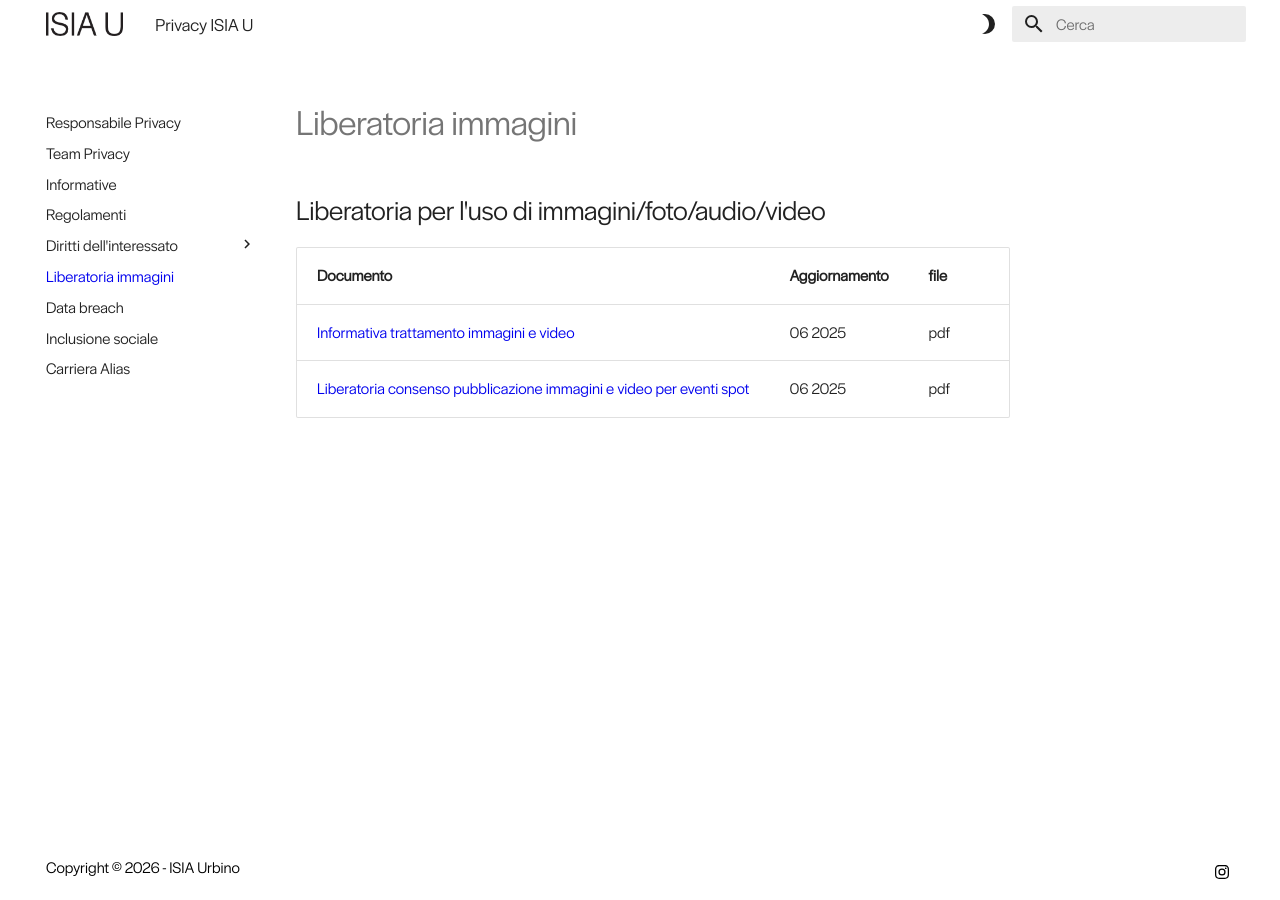
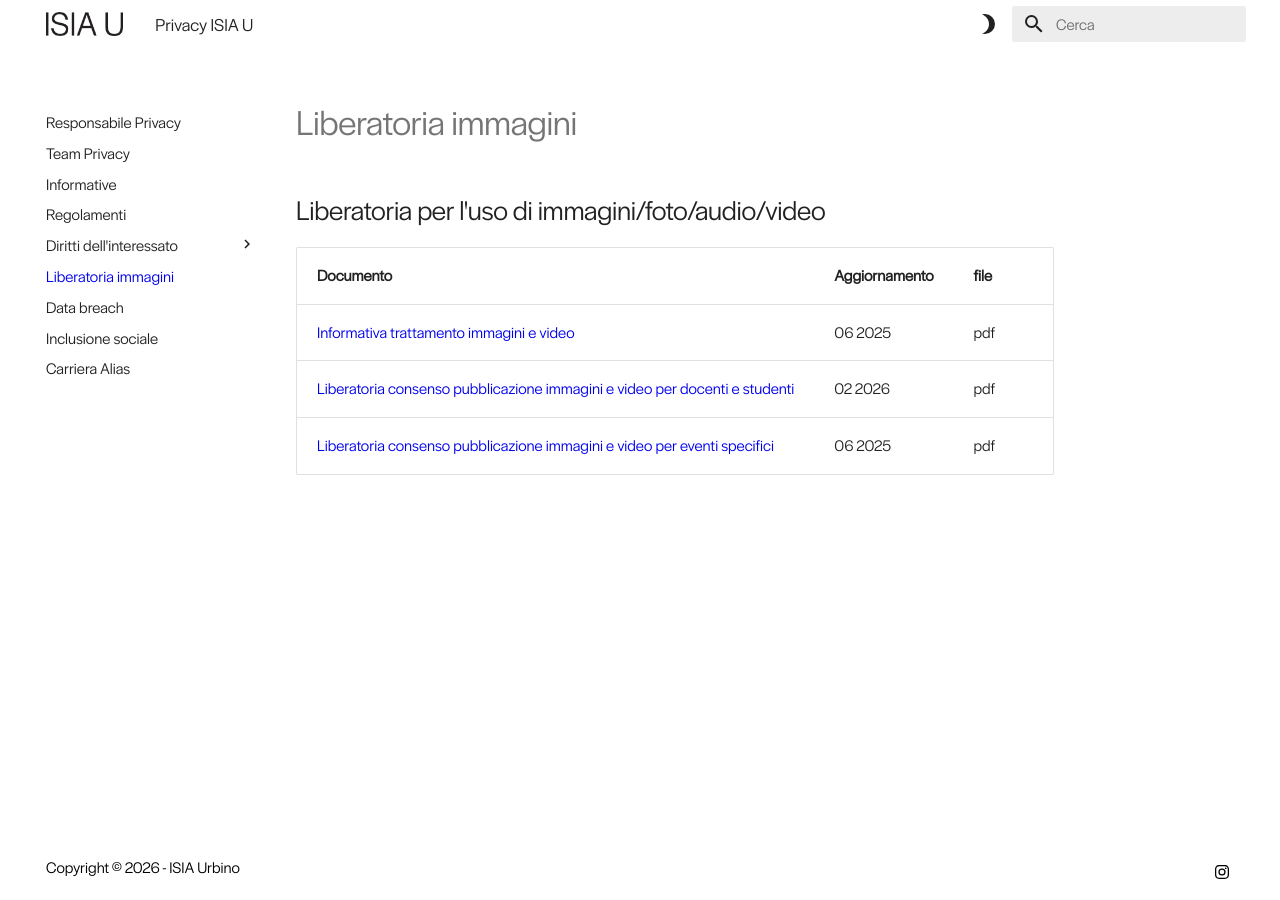
Before and after one commit to ISIA-Urbino/Privacy-ISIAU, an MkDocs documentation site: the page built from docs/08-liberatoria-immagini.md, in a window 1280 px wide. Built offline with MkDocs 1.6.1 and Material for MkDocs 9.7.7, drawn with Linux system fonts in a browser that asks for light colours.

Commit message:
Aggiornamento liberatorie immagini

```diff
--- a/docs/02-informative.md
+++ b/docs/02-informative.md
@@ -14,6 +14,6 @@ hide:
 | [Informativa sulla videosorveglianza](assets/ISIAU-Informativa sulla videosorveglianza.pdf){:target="_blank"} | 03 2024 | pdf |
 | [Informativa sul trattamento dati - Inclusione sociale](assets/ISIA-informativa-inclusione-24-10.pdf){:target="_blank"} | 10 2024 | pdf |
 | [Informativa trattamento immagini e video](assets/ISIA-informativa-trattamento-immagini.pdf){:target="_blank"} | 06 2025 | pdf |
-| [Liberatoria consenso pubblicazione immagini e video per eventi spot](assets/ISIAU-Liberatoria-consenso-pubblicazione-immagini-video-eventi-spot.pdf){:target="_blank"} | 06 2025 | pdf |
+| [Liberatoria consenso pubblicazione immagini e video per eventi spot](assets/ISIAU-Liberatoria_consenso_pubblicazione_immaginivideo_eventi.pdf){:target="_blank"} | 06 2025 | pdf |
 | [Informativa sul trattamento dei dati personali - Operatori economici e fornitori di beni, servizi e opere](assets/ISIAU-Informativa-operatori-economici.pdf){:target="_blank"} | 07 2025 | pdf |
 | [Informativa sul trattamento dei dati personali - Rapporti di lavoro/collaborazione](assets/ISIAU-Informativa-rapporto-lavoro.pdf){:target="_blank"} | 07 2025 | pdf |
--- a/docs/08-liberatoria-immagini.md
+++ b/docs/08-liberatoria-immagini.md
@@ -8,4 +8,5 @@ hide:
 | Documento | Aggiornamento | file |
 | --- | --- | --- |
 | [Informativa trattamento immagini e video](assets/ISIA-informativa-trattamento-immagini.pdf){:target="_blank"} | 06 2025 | pdf |
-| [Liberatoria consenso pubblicazione immagini e video per eventi spot](assets/ISIAU-Liberatoria-consenso-pubblicazione-immagini-video-eventi-spot.pdf){:target="_blank"} | 06 2025 | pdf |
+| [Liberatoria consenso pubblicazione immagini e video per docenti e studenti](assets/ISIAU-Liberatoria_consenso_pubblicazione_immaginivideo_docentistudenti.pdf){:target="_blank"} | 02 2026 | pdf |
+| [Liberatoria consenso pubblicazione immagini e video per eventi specifici](assets/ISIAU-Liberatoria_consenso_pubblicazione_immaginivideo_eventi.pdf){:target="_blank"} | 06 2025 | pdf |
```
Also changed, not shown: 3 other files.
